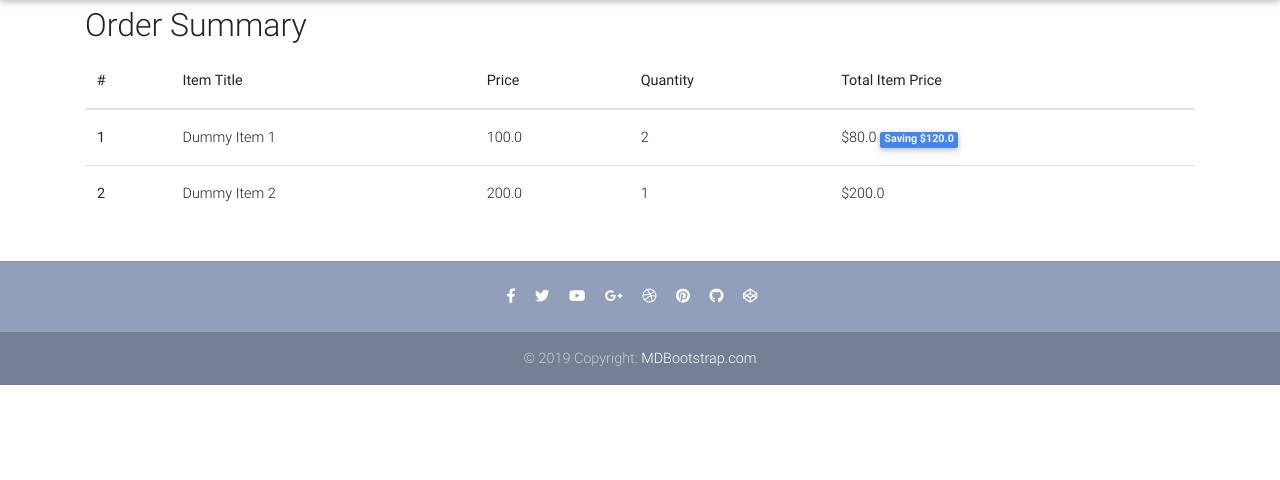
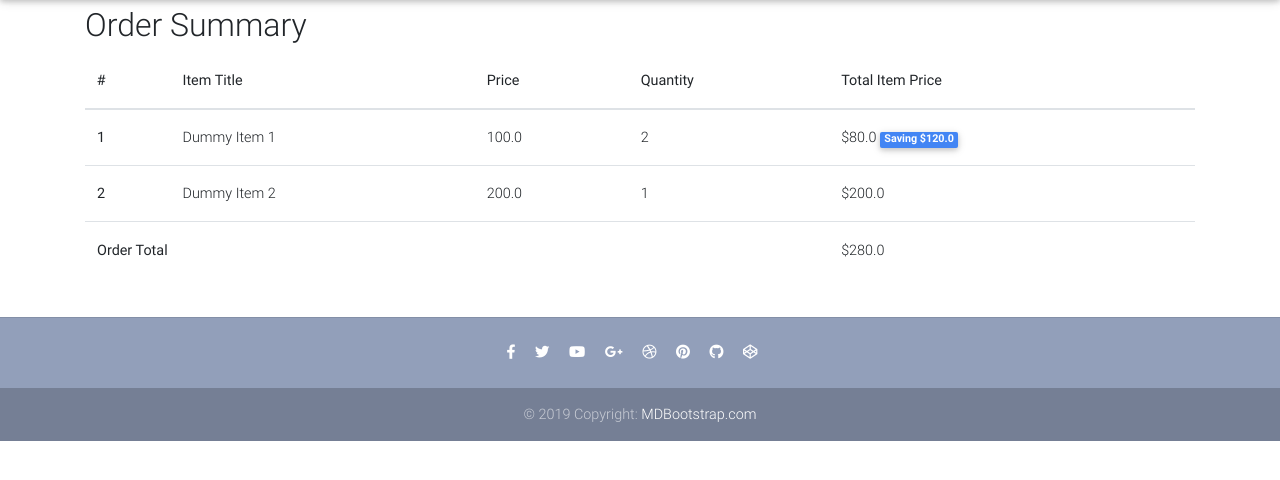
Before and after one commit to Kennedy-Njeri/E-commerce, a Django app: page /order-summary/ in a window 1280 px wide. Shown: the part 66-546 px from the top of the page. Run offline with Django 3.2, Linux system fonts and the light colour scheme; a user stored in the database is signed in; data comes from the database, SQL or seed files in the repository; some libraries are stand-ins or nearby versions.

Commit message:
function get total price template

```diff
--- a/templates/order_summary.html
+++ b/templates/order_summary.html
@@ -58,7 +58,18 @@
         </td>
 
       </tr>
+
+
+
+
       {% endfor %}
+
+    <tr>
+
+        <td colspan="4"><b>Order Total</b></td>
+        <td>${{ object.get_total }}</td>
+
+        </tr>
 
     </tbody>
   </table>
```
